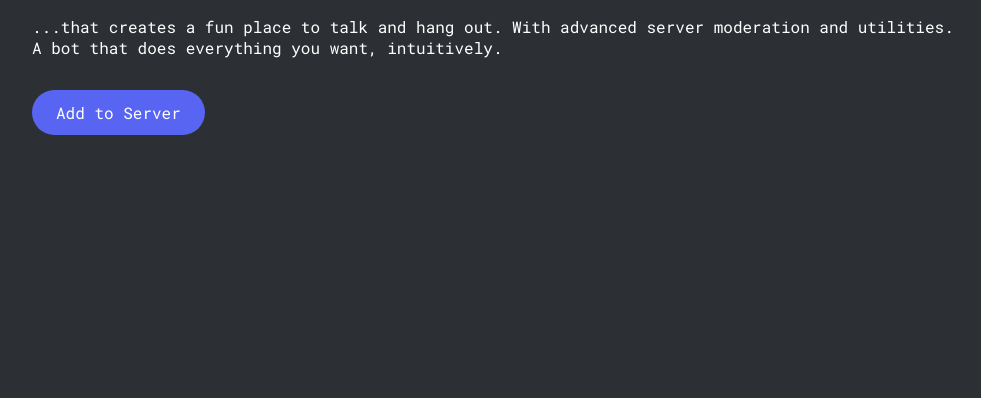
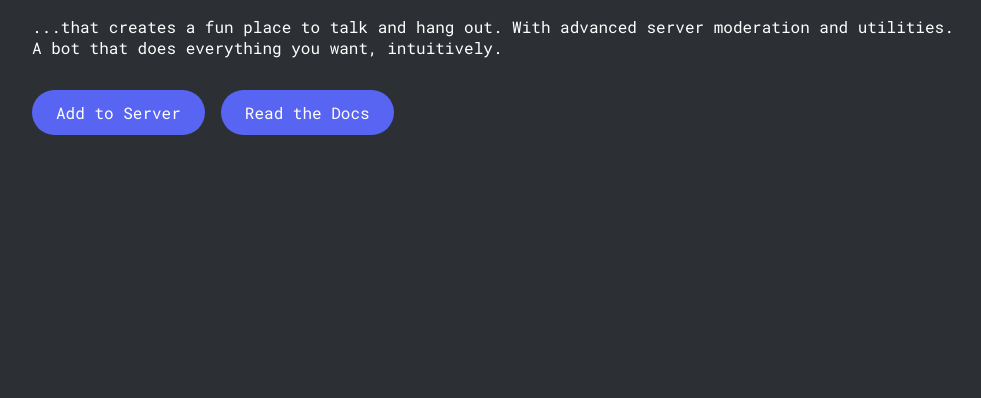
Before and after one commit to scriptydev/scriptyweb, a plain HTML site: page public/index.html in a window 1280 px wide. Shown: the part 402-800 px from the top of the page, without its empty margins (138-1119 px from the left). Drawn offline with Linux system fonts and the light colour scheme.

Commit message:
Add docs button

```diff
--- a/public/index.html
+++ b/public/index.html
@@ -48,6 +48,7 @@
                         advanced server moderation and utilities. A bot that
                         does everything you want, intuitively.
                     </p>
+                    <div class="hero__button-container">
                         <div class="hero__button">
                             <a
                                 href="https://discord.com/api/oauth2/authorize?client_id=883496337616822302&permissions=8&scope=bot%20applications.commands"
@@ -56,6 +57,15 @@
                                 >Add to Server</a
                             >
                         </div>
+                        <div class="hero__button">
+                            <a
+                                href="https://scriptydev.github.io/scripty-v1a6/"
+                                target="_blank"
+                                rel="noopener noreferrer"
+                                >Read the Docs</a
+                            >
+                        </div>
+                    </div>
                 </div>
             </div>
         </div>
--- a/public/style.css
+++ b/public/style.css
@@ -60,6 +60,11 @@ body {
     margin-bottom: 2rem;
 }
 
+.hero__button-container {
+    display: flex;
+    gap: 1rem;
+}
+
 .hero__button a {
     text-decoration: none;
     display: inline-block;
@@ -76,3 +81,9 @@ body {
     background-color: #414baf;
     transition: 0.4s ease;
 }
+
+@media (max-width: 30em) {
+    .hero__button-container {
+        flex-direction: column;
+    }
+}
--- a/src/style.css
+++ b/src/style.css
@@ -60,6 +60,11 @@ body {
     margin-bottom: 2rem;
 }
 
+.hero__button-container {
+    display: flex;
+    gap: 1rem;
+}
+
 .hero__button a {
     text-decoration: none;
     display: inline-block;
@@ -76,3 +81,9 @@ body {
     background-color: #414baf;
     transition: 0.4s ease;
 }
+
+@media (max-width: 30em) {
+    .hero__button-container {
+        flex-direction: column;
+    }
+}
```
Also changed, not shown: src/index.html (+10 -0 lines). Lines whose indentation alone changed are shown as unchanged.
